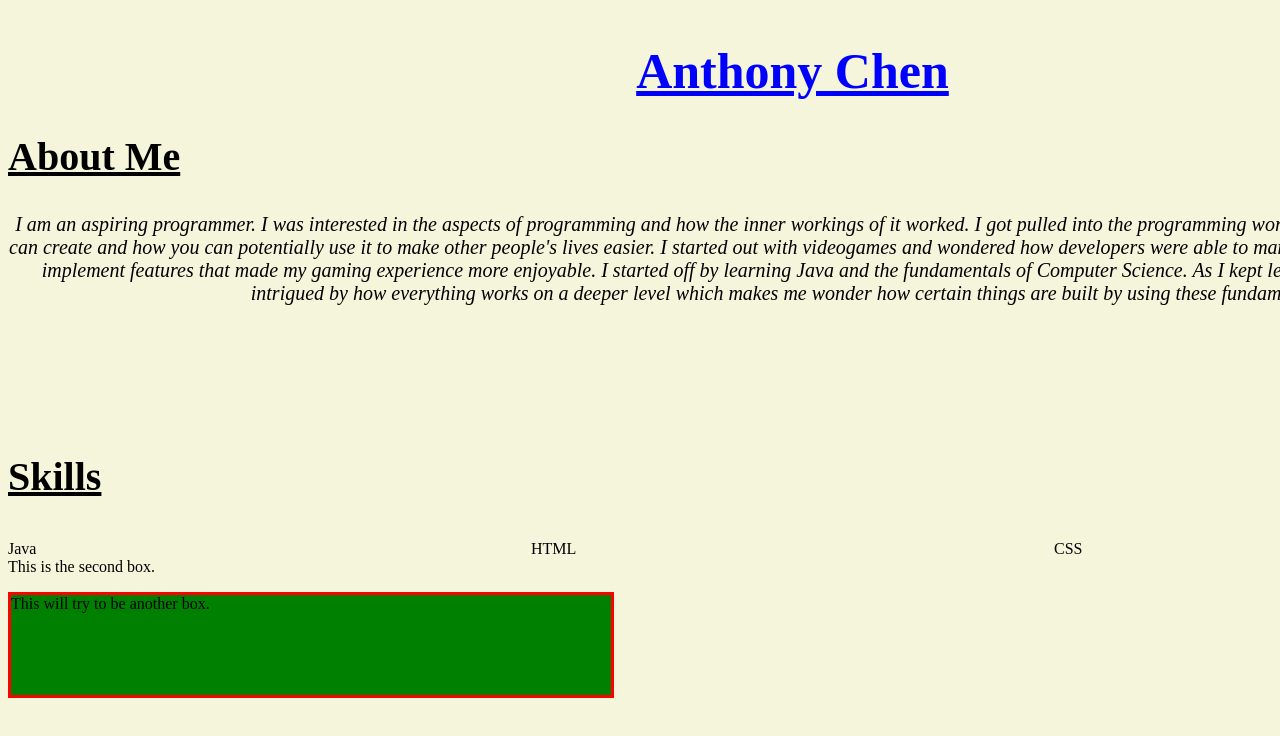
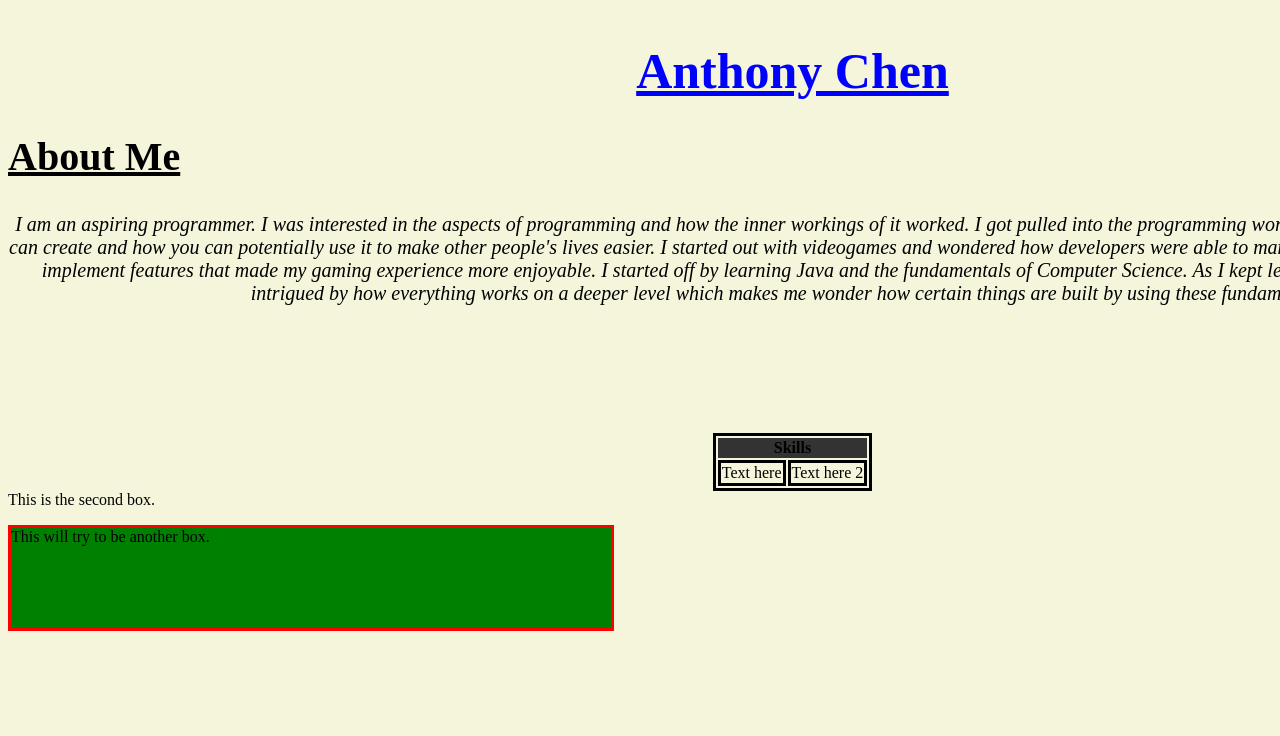
Before and after one commit to AntwonC/PersonalWebsite, a plain HTML site: page index.html in a window 1280 px wide. Shown: the top 736 px of the page. Drawn offline with Linux system fonts and the light colour scheme.

Commit message:
Deleted Grid and will be using a table instead for Skills

```diff
--- a/index.html
+++ b/index.html
@@ -20,14 +20,23 @@
 
     </body>
 
-    <h3> Skills </h3>
+    <table class = "Skills" >
+        <thead>
+            <tr>
+                <th colspan = "2"> Skills </th>
+            </tr>
+        </thead>
+        <tbody>
+            <tr>
+                <td> Text here </td>
+                <td> Text here 2 </td>
 
-    <div class = "Skills">
-    <div class = d1> Java </div>
-    <div class = d2> HTML </div>
-    <div class = d3> CSS </div>
+                </tr>
+            </tbody>
+            </table>
 
-    </div>
+
+
 
     <div> This is the second box. </div>
 
--- a/style.css
+++ b/style.css
@@ -62,9 +62,79 @@ div {
 
 }
 
-.Skills {
-    display: grid;
-    grid-template-columns: 1fr 1fr 1fr;
+table,
+
+td  {
+    border: solid;
+
 }
 
-/* <input class = "button" type = "button" value = "This is a button"> */
+
+thead,
+tfoot   {
+    background-color: #333;
+
+}
+
+.Skills {
+    margin-left: auto;
+    margin-right: auto;
+}
+
+
+
+ /*.Skills {
+    display: grid;
+    grid-template-columns: 100px 100px 100px 100px;
+    grid-template-rows: 100px;
+
+    border: solid;
+    position: relative;
+    width: 100%;
+
+}
+
+
+.d1 {
+
+    vertical-align: bottom;
+    text-align: center;
+
+}
+
+/*.d1 {
+    position: absolute;
+    top : 50px;
+    left: -1px;
+    top: 2px;
+    width: 100%;
+}
+
+.d1 span    {
+    color: black;
+    font: bold;
+    letter-spacing: -1px;
+    background: rgb(255, 255, 255);
+    background: rgba( 255, 255, 255);
+    padding: 10px;
+    width: 20px;
+}
+
+.pic    {
+    width: 60%;
+}
+ */
+
+
+
+
+/* <input class = "button" type = "button" value = "This is a button">
+Knock knock
+
+Who's there?
+
+Hatch!
+<img class = "pic" src = "https://image.freepik.com/free-icon/java_318-32027.jpg" alt = "Java logo"/>
+Hatch who?
+
+Bless you! */
```
